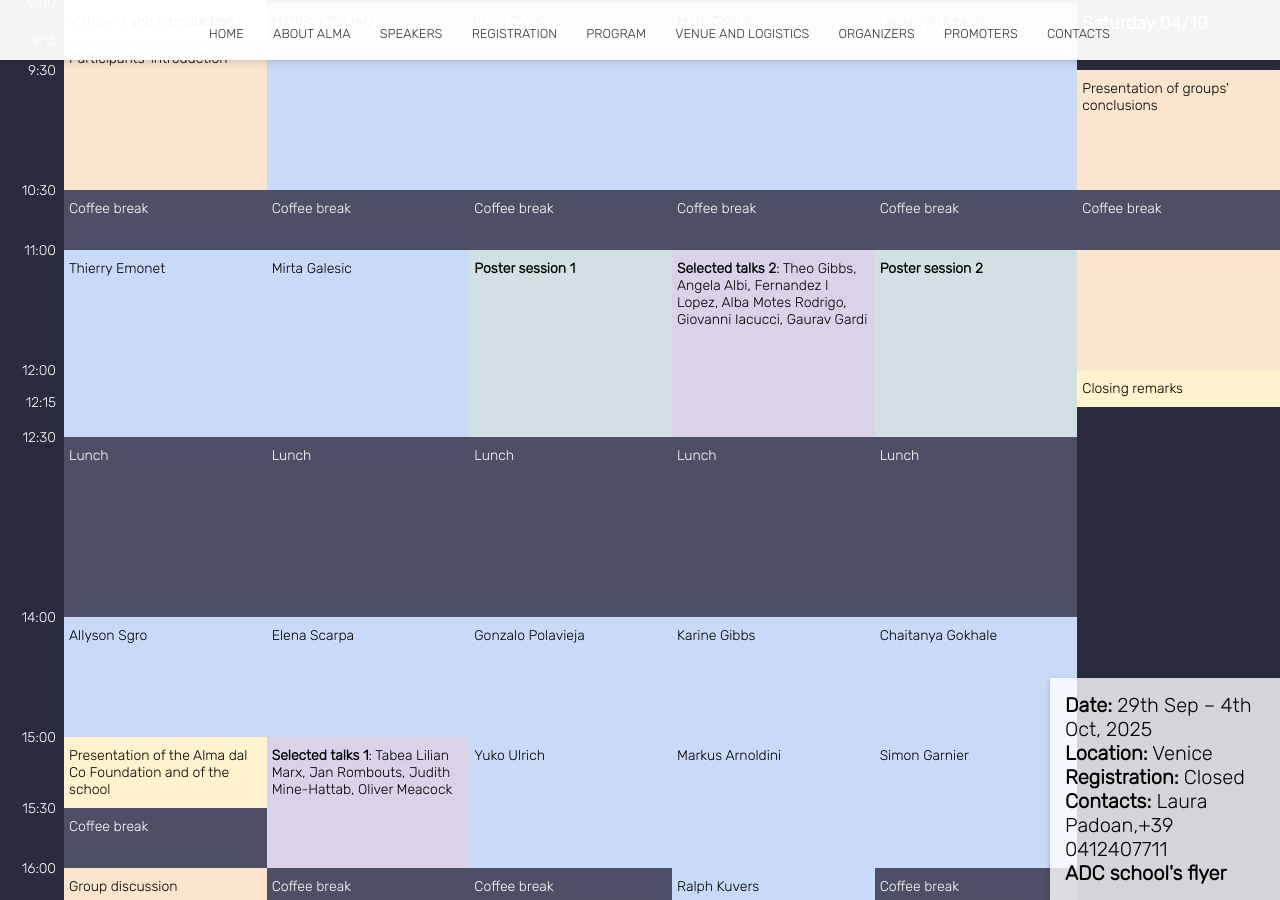
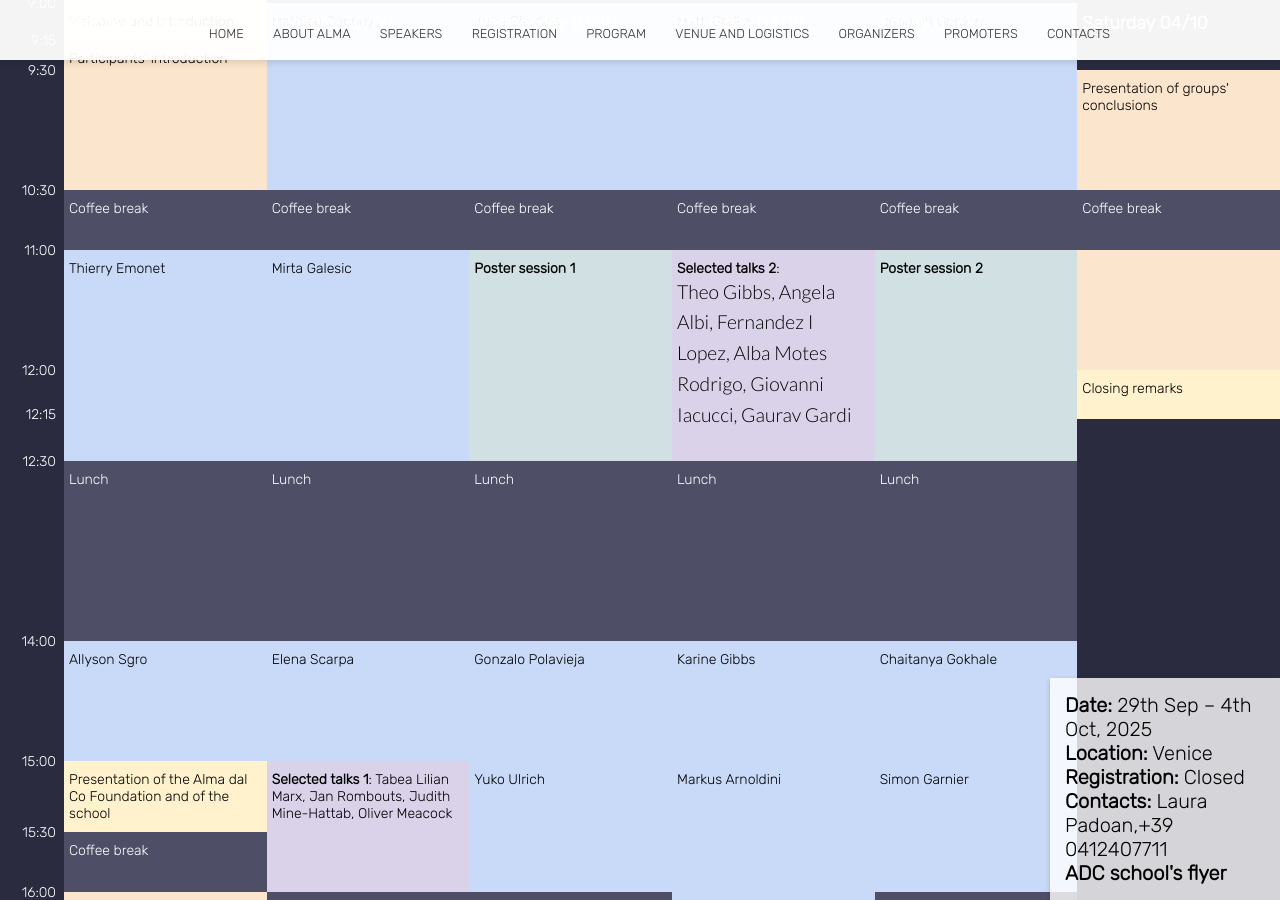
Before and after one commit to almadalcoschool/almadalcoschool.github.io, a Jekyll site: the page built from program_working.html, in a window 1280 px wide and 900 px high, scrolled down 754 px. Built offline with Jekyll 4.4.1, drawn with Linux system fonts in a browser that asks for light colours; nearby versions of some CDN libraries.

Commit message:
selected - new line

```diff
--- a/program_working.html
+++ b/program_working.html
@@ -579,7 +579,8 @@ image: /images/home/paper_natEcoEvol2020.jpg
           <td class="tg-gpin" rowspan="6">Thierry Emonet</td>
           <td class="tg-gpin" rowspan="6">Mirta Galesic</td>
           <td class="tg-mkke" rowspan="6">Poster session 1</td>
-          <td class="tg-nj25" rowspan="6"><span style="font-weight:bold">Selected talks 2</span>: Theo Gibbs, Angela Albi, Fernandez I Lopez, Alba Motes Rodrigo, Giovanni Iacucci, Gaurav Gardi</td>
+          <td class="tg-nj25" rowspan="6"><span style="font-weight:bold">Selected talks 2</span>:
+            <p>Theo Gibbs, Angela Albi, Fernandez I Lopez, Alba Motes Rodrigo, Giovanni Iacucci, Gaurav Gardi</p></td>
           <td class="tg-mkke" rowspan="6">Poster session 2</td>
           <td class="tg-dmai" rowspan="4"></td>
         </tr>
```
